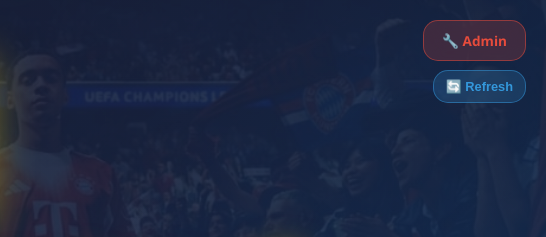
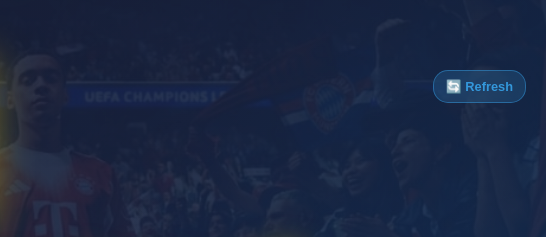
Before and after one commit to mezii/fut, a website: page index.html in a window 1280 px wide. Shown: the top 237 px of the page, 734-1280 px from the left. Drawn offline with Linux system fonts and the light colour scheme.

Commit message:
remove admin

```diff
--- a/index.html
+++ b/index.html
@@ -588,7 +588,7 @@
         </div>
 
         <!-- Admin Button -->
-        <a href="admin.html" class="admin-btn">🔧 Admin</a>
+        <!-- <a href="admin.html" class="admin-btn">🔧 Admin</a> -->
 
         <!-- Refresh Button -->
         <button class="refresh-btn" onclick="refreshData()" title="Refresh prices from admin">🔄 Refresh</button>
```
